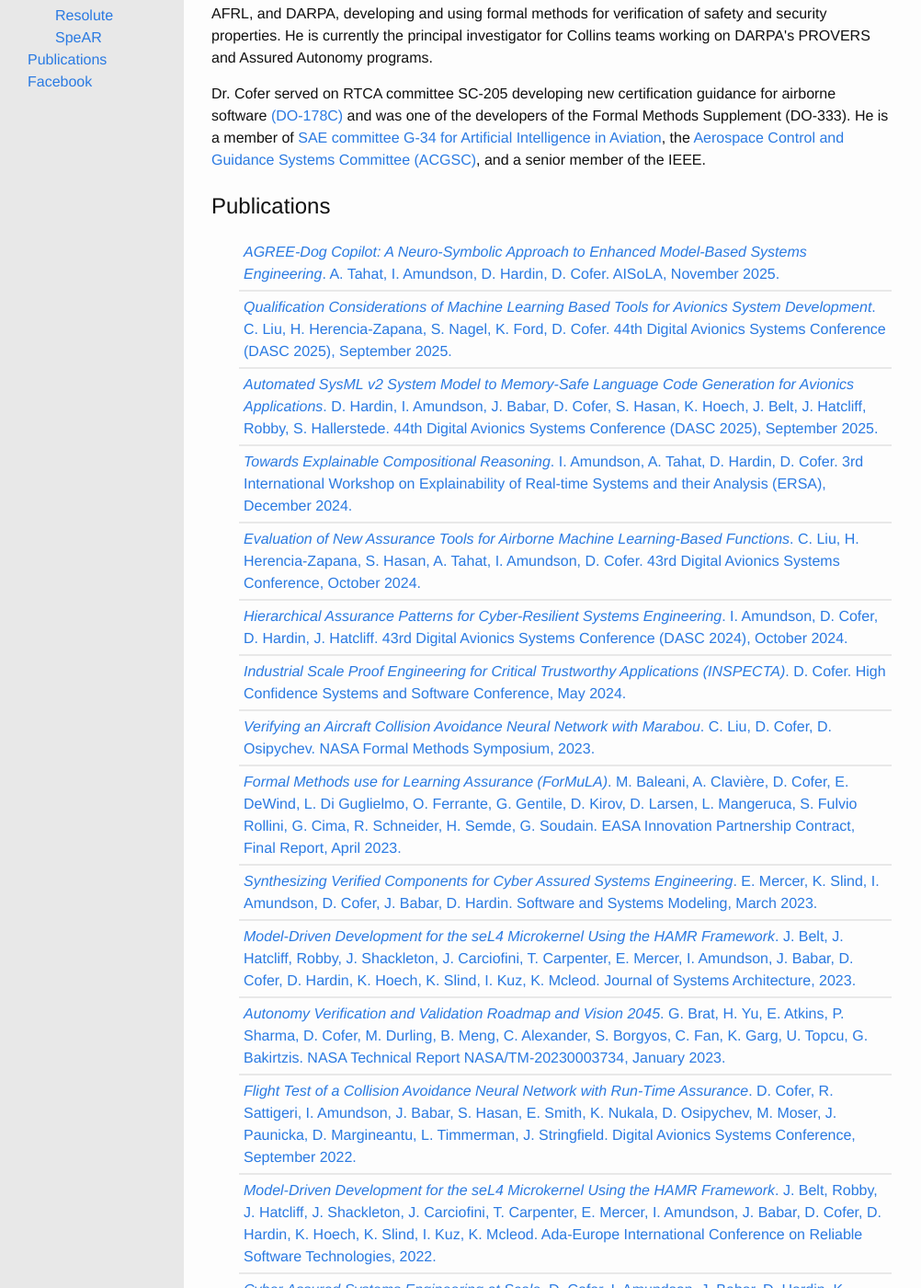
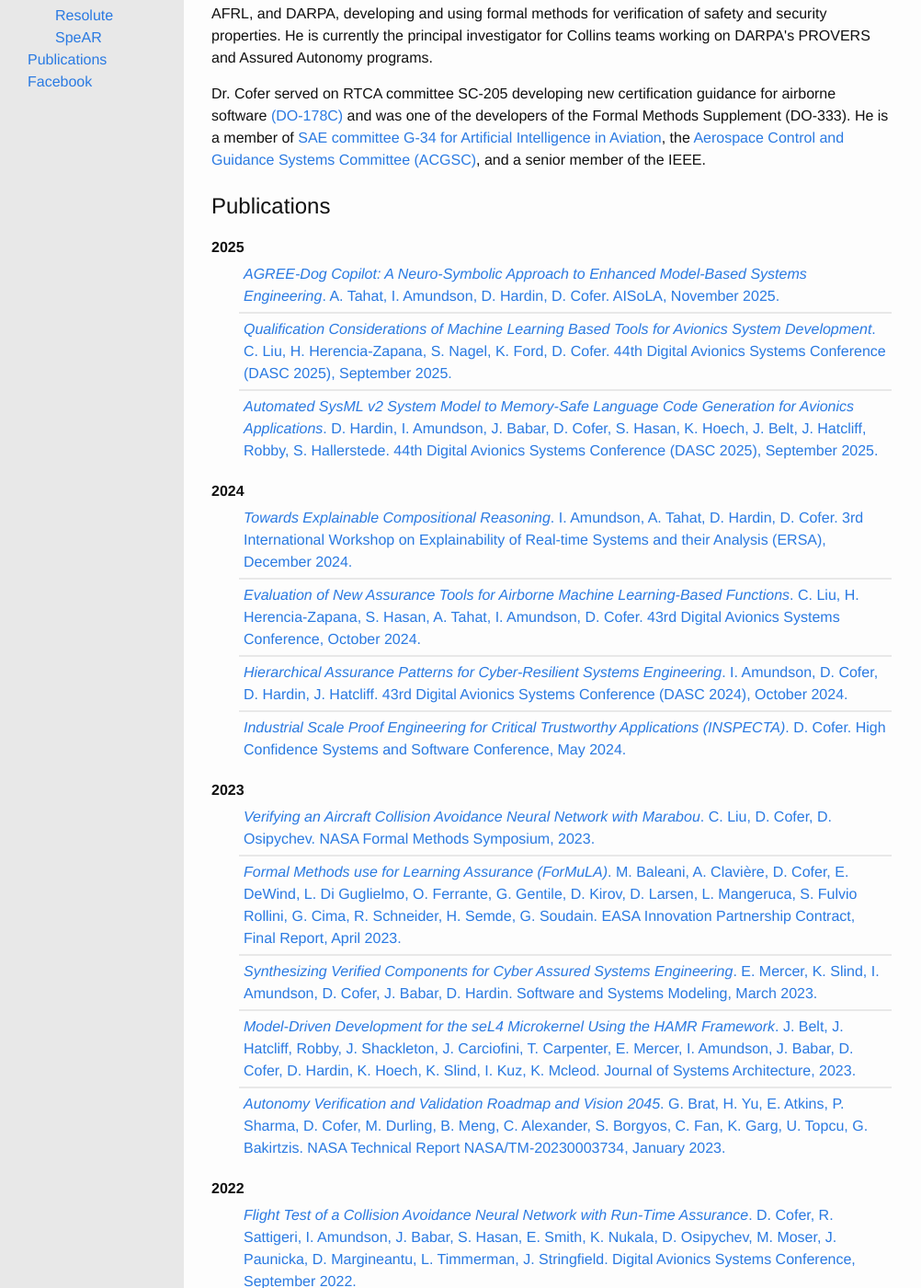
Before and after one commit to loonwerks/loonwerks.github.io, a Jekyll site: the page built from people/darren-cofer.html, in a window 1280 px wide and 1400 px high, scrolled down 650 px. Shown: the whole window at 92% size, without its empty margins (0-1002 px from the left). Built offline with Jekyll 4.4.1, drawn with Linux system fonts in a browser that asks for light colours; Markdown is read by kramdown in place of the engine named in the settings; some of the changed text lies outside the part shown.

Commit message:
person pubs by year

```diff
--- a/_layouts/person.html
+++ b/_layouts/person.html
@@ -39,7 +39,18 @@
     <ul>
       {% for pub in sorted_publications %}
         {% if pub.authors contains page.author_key %}
+
+		{% capture year %}{{ pub.date | date: '%Y' }}{% endcapture %}
+          {% if year != pyear %}
+            {% if pyear != '' %}
+      </ul>
+           {% endif %}
+      <b>{{ year }}</b>
+      <ul>
+         {% endif %}
+
           {% include pub-ref.html %}
+		  {% assign pyear = year %}
         {% endif %}
       {% endfor %}
     </ul>
```
